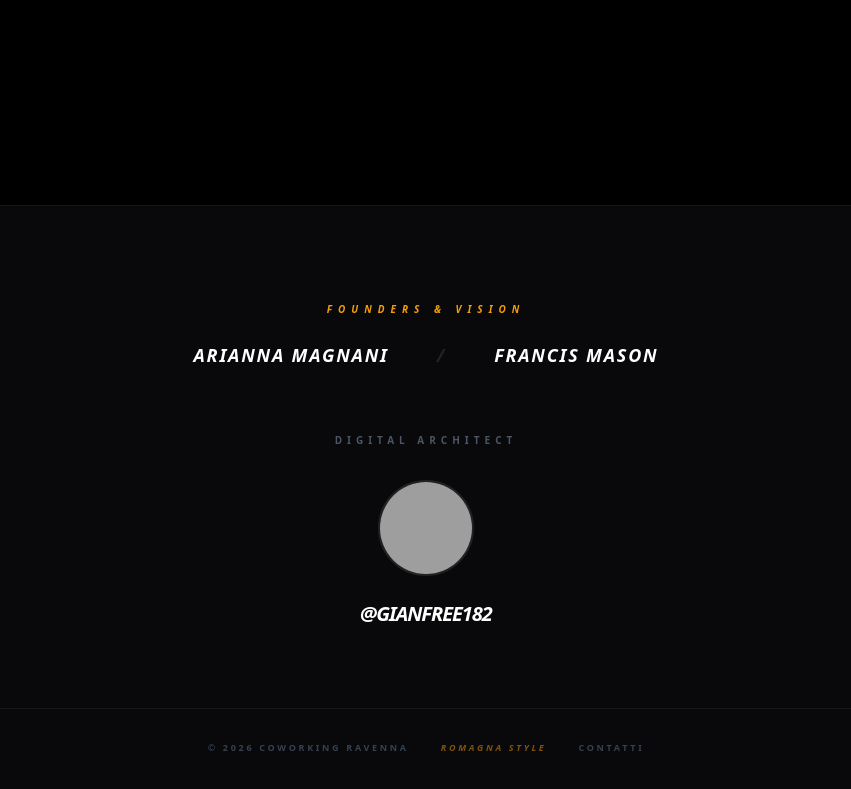
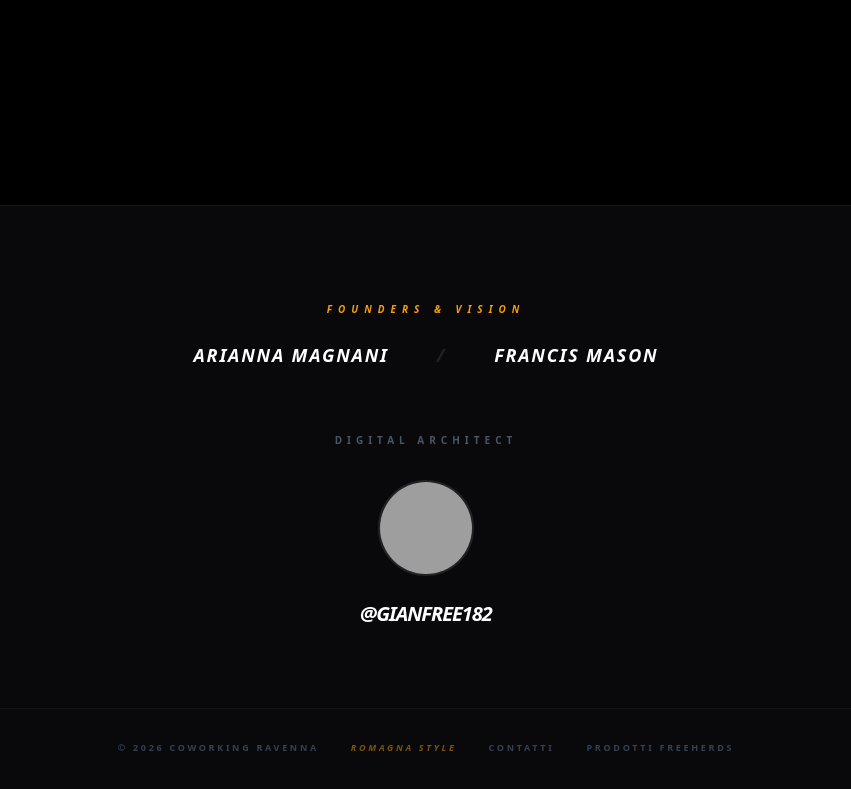
Before and after one commit to freeherds/coworking-ravenna, a plain HTML site: page index.html in a window 1280 px wide. Shown: the part 1171-1960 px from the top of the page, without its empty margins (214-1065 px from the left). Drawn offline with nearby package versions, Linux system fonts and the light colour scheme; no server answers; grey boxes are pictures that could not be loaded.

Commit message:
add link to Freeherds products in footer for enhanced navigation

```diff
--- a/index.html
+++ b/index.html
@@ -130,6 +130,7 @@
                 <span>© 2026 Coworking Ravenna</span>
                 <span class="text-amber-500/50 italic">Romagna Style</span>
                 <a href="mailto:freeherds@gmail.com">Contatti</a>
+                <a href="https://freeherds.github.io/products-freeherds/" target="_blank class="hover:text-red-500 transition">Prodotti Freeherds</a>
             </div>
         </div>
     </footer>
```
